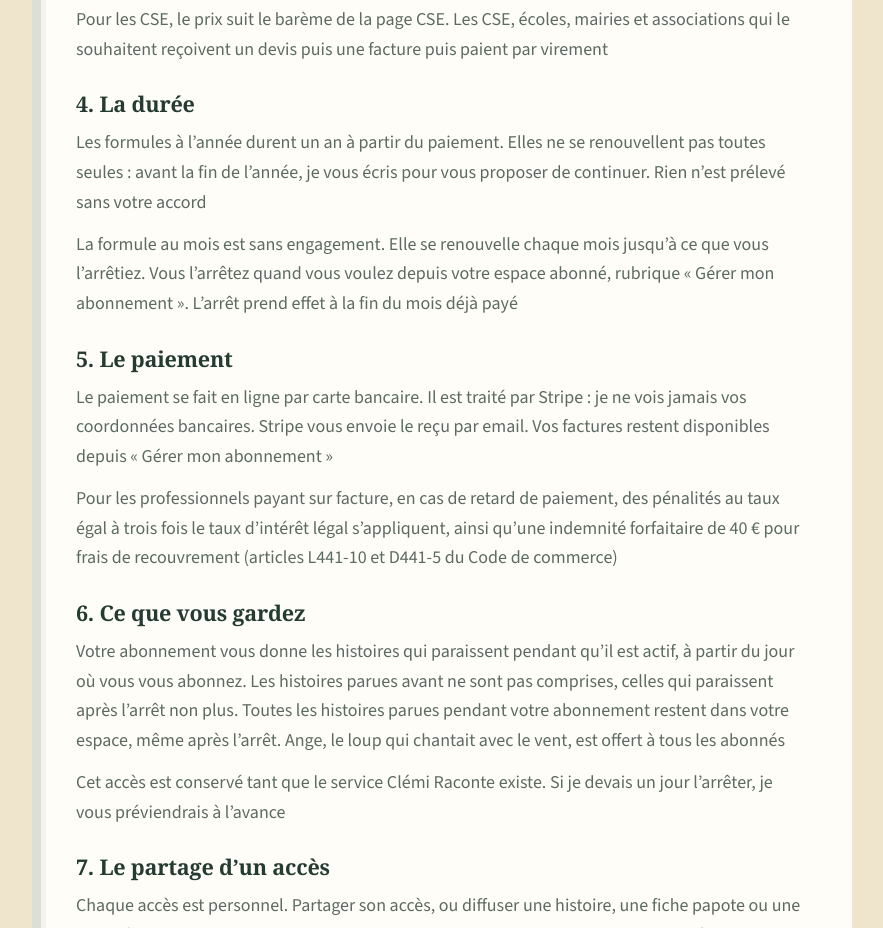
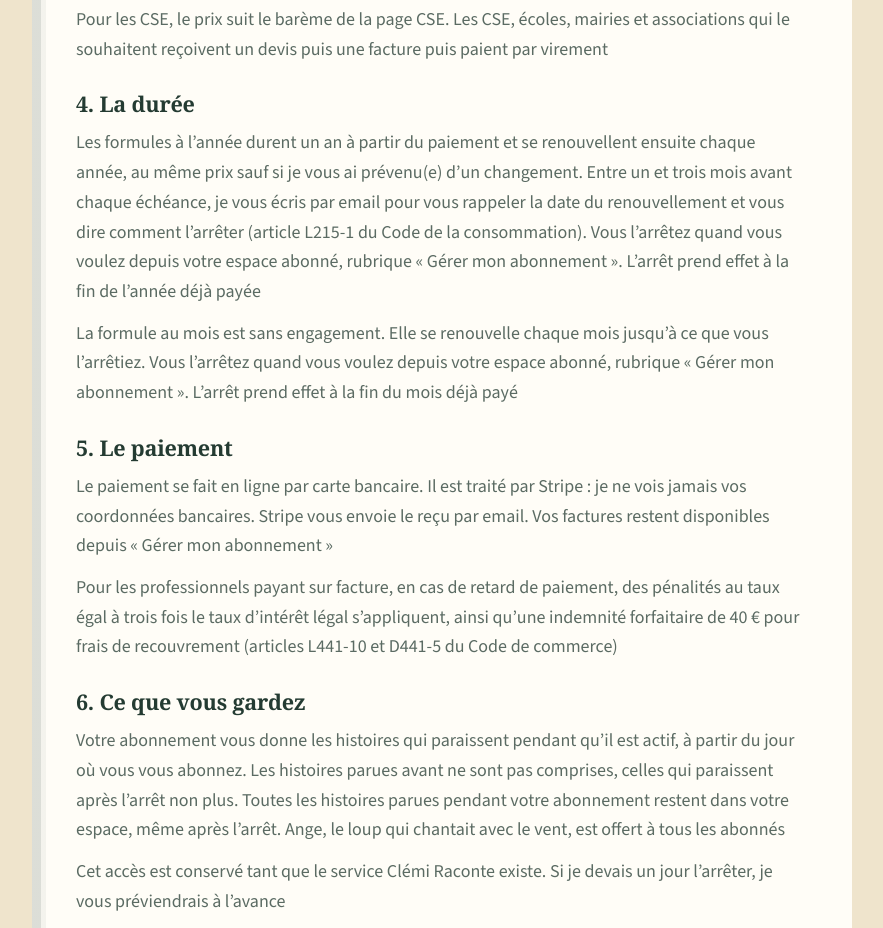
Before and after one commit to ClemiRaconte/site-clemiraconte, an Astro site: page /cgv in a window 1280 px wide. Shown: the part 1480-2408 px from the top of the page, without its empty margins (28-911 px from the left). Built offline with nearby package versions, Linux system fonts and the light colour scheme; Astro itself is replaced by a stand-in of ours.

Commit message:
CGV : formules à l'année renouvelées chaque année, rappel avant échéance (décision du 24/11)
Co-Authored-By: Claude Opus 5.5 <noreply@anthropic.com>
Claude-Session: https://claude.ai/code/session_01FmZ61uqFz38p6LyNTYZm1j

```diff
--- a/src/pages/cgv.astro
+++ b/src/pages/cgv.astro
@@ -27,7 +27,7 @@ import { site } from '../data/site';
       <p>Pour les CSE, le prix suit le barème de la page CSE. Les CSE, écoles, mairies et associations qui le souhaitent reçoivent un devis puis une facture puis paient par virement</p>
 
       <h2>4. La durée</h2>
-      <p>Les formules à l’année durent un an à partir du paiement. Elles ne se renouvellent pas toutes seules : avant la fin de l’année, je vous écris pour vous proposer de continuer. Rien n’est prélevé sans votre accord</p>
+      <p>Les formules à l’année durent un an à partir du paiement et se renouvellent ensuite chaque année, au même prix sauf si je vous ai prévenu(e) d’un changement. Entre un et trois mois avant chaque échéance, je vous écris par email pour vous rappeler la date du renouvellement et vous dire comment l’arrêter (article L215-1 du Code de la consommation). Vous l’arrêtez quand vous voulez depuis votre espace abonné, rubrique « Gérer mon abonnement ». L’arrêt prend effet à la fin de l’année déjà payée</p>
       <p>La formule au mois est sans engagement. Elle se renouvelle chaque mois jusqu’à ce que vous l’arrêtiez. Vous l’arrêtez quand vous voulez depuis votre espace abonné, rubrique « Gérer mon abonnement ». L’arrêt prend effet à la fin du mois déjà payé</p>
 
       <h2>5. Le paiement</h2>
```
